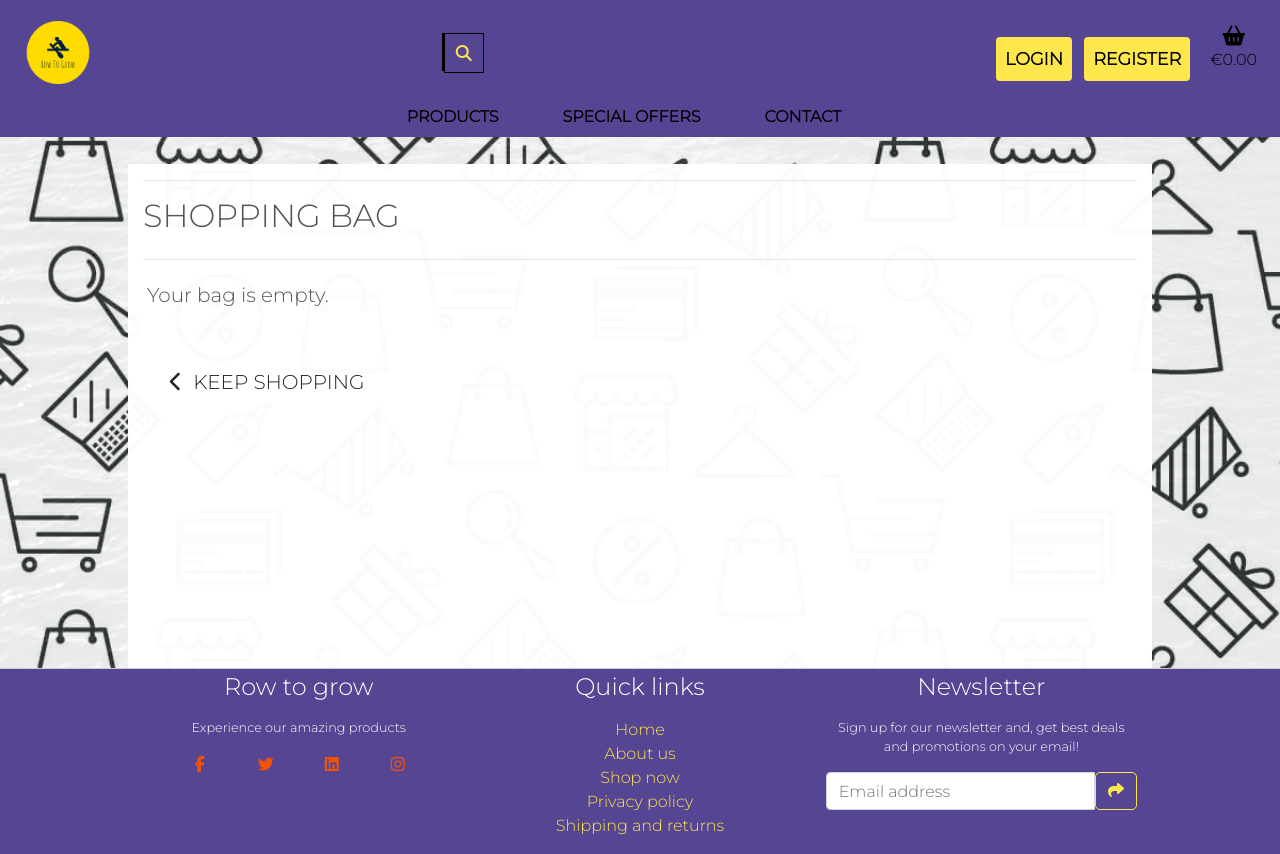
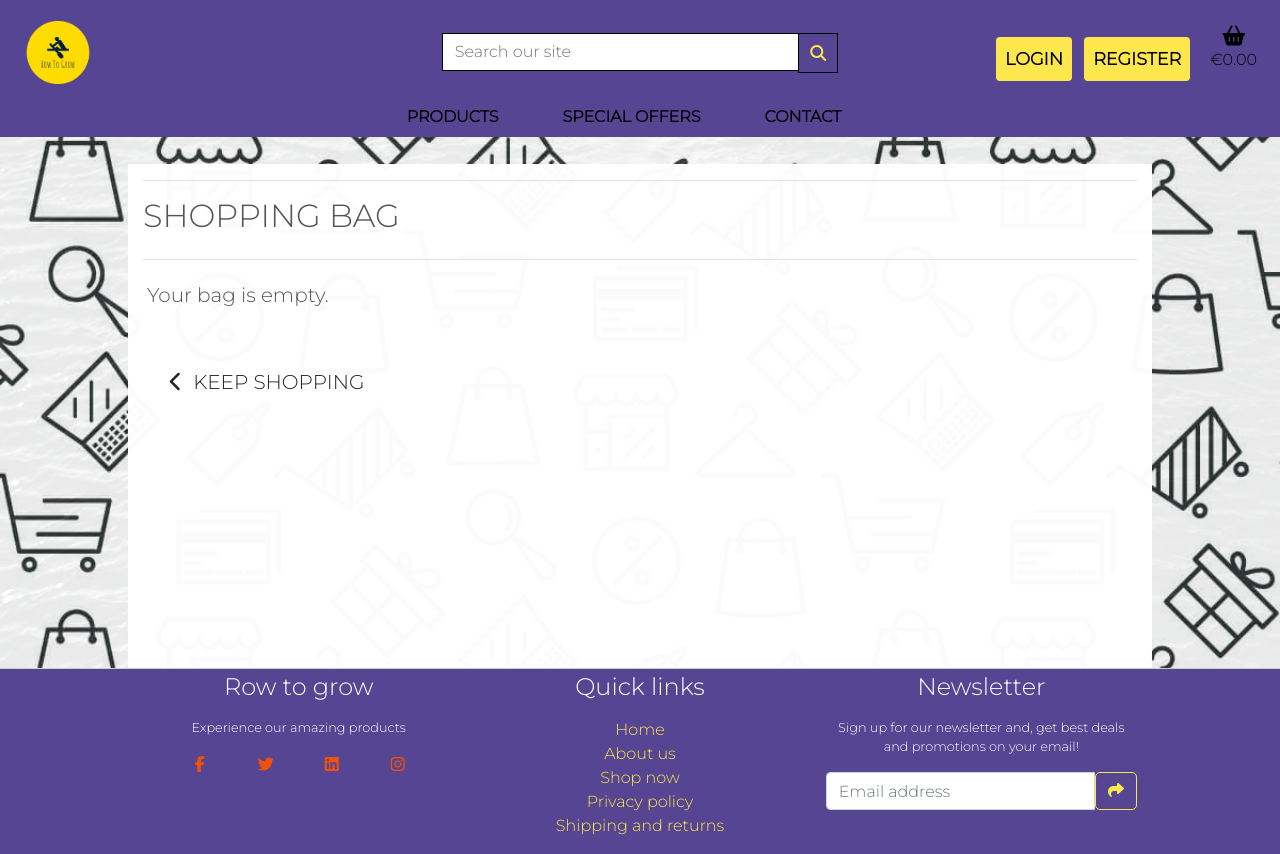
Before and after one commit to tmarkec/row_to_grow, a Django app: page /bag/ in a window 1280 px wide. Run offline with Django 3.2, Linux system fonts and the light colour scheme; some libraries are stand-ins or nearby versions.

Commit message:
remove classes from searchbar

```diff
--- a/static/css/base.css
+++ b/static/css/base.css
@@ -61,7 +61,7 @@ a:hover {
     background-color: #fde74c;
     border: 1px solid #564592 !important;
   }
-.search-txt{
+/* .search-txt{
     border:none;
     background: none;
     outline: none;
@@ -72,7 +72,7 @@ a:hover {
     transition: 0.4s;
     line-height: 40px;
     width: 0px;
-  }
+  } */
 .mobile-search {
     width: 150px !important;
 }
--- a/templates/base.html
+++ b/templates/base.html
@@ -58,8 +58,8 @@
             </div>
             <div class="col-12 col-lg-4 my-auto py-1 py-lg-0">
                 <form method="GET" action="{% url 'products' %}">
-                    <div class=" search-box">
-                        <!-- input-group append w-100 -->
+                    <div class=" input-group append w-100">
+
                         <input class="form-control border border-black rounded-0 search-txt" type="text" name="q" placeholder="Search our site">
                         <div class="input-group-append">
                             <button class="form-control btn search-btn border border-black rounded-0" type="submit">
```
